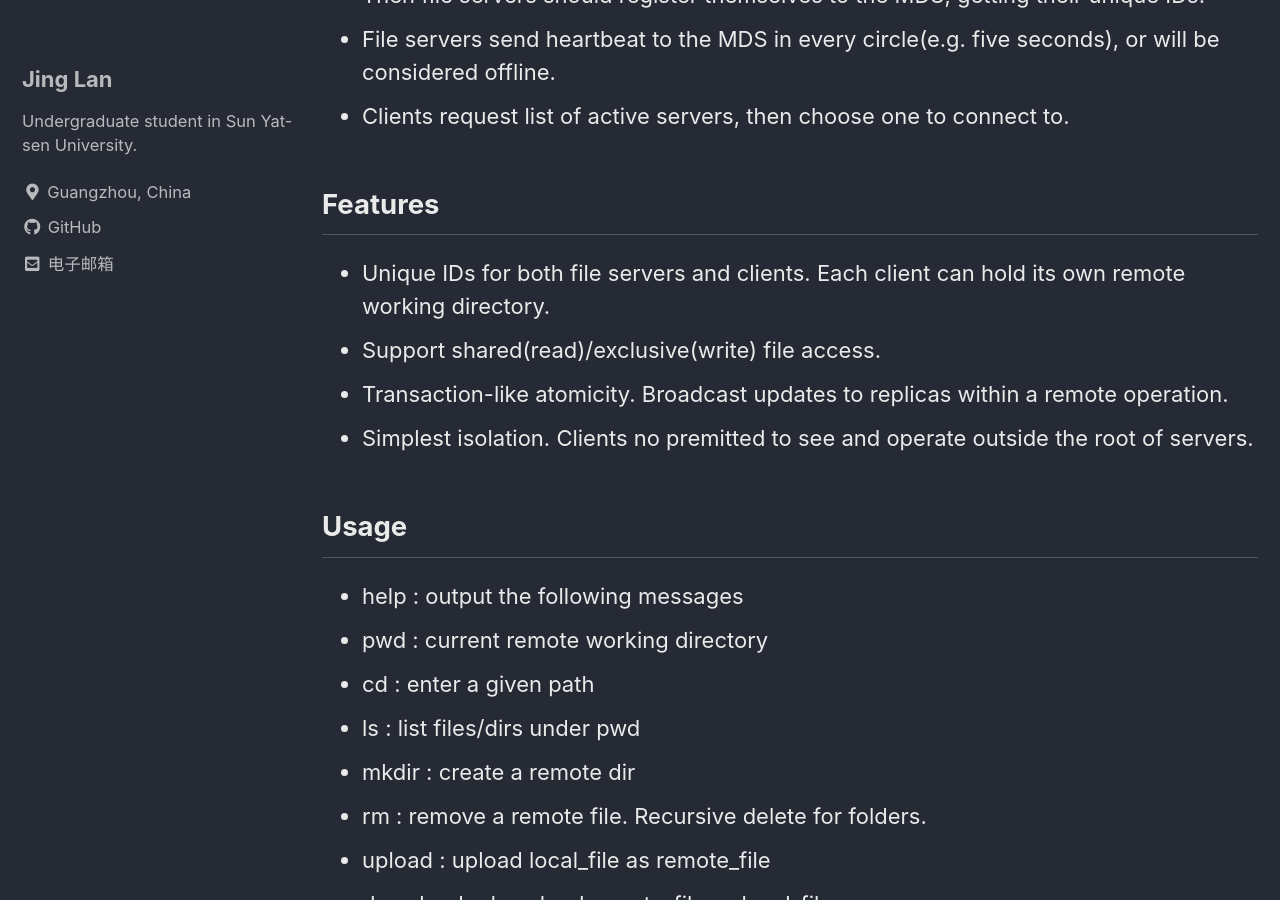
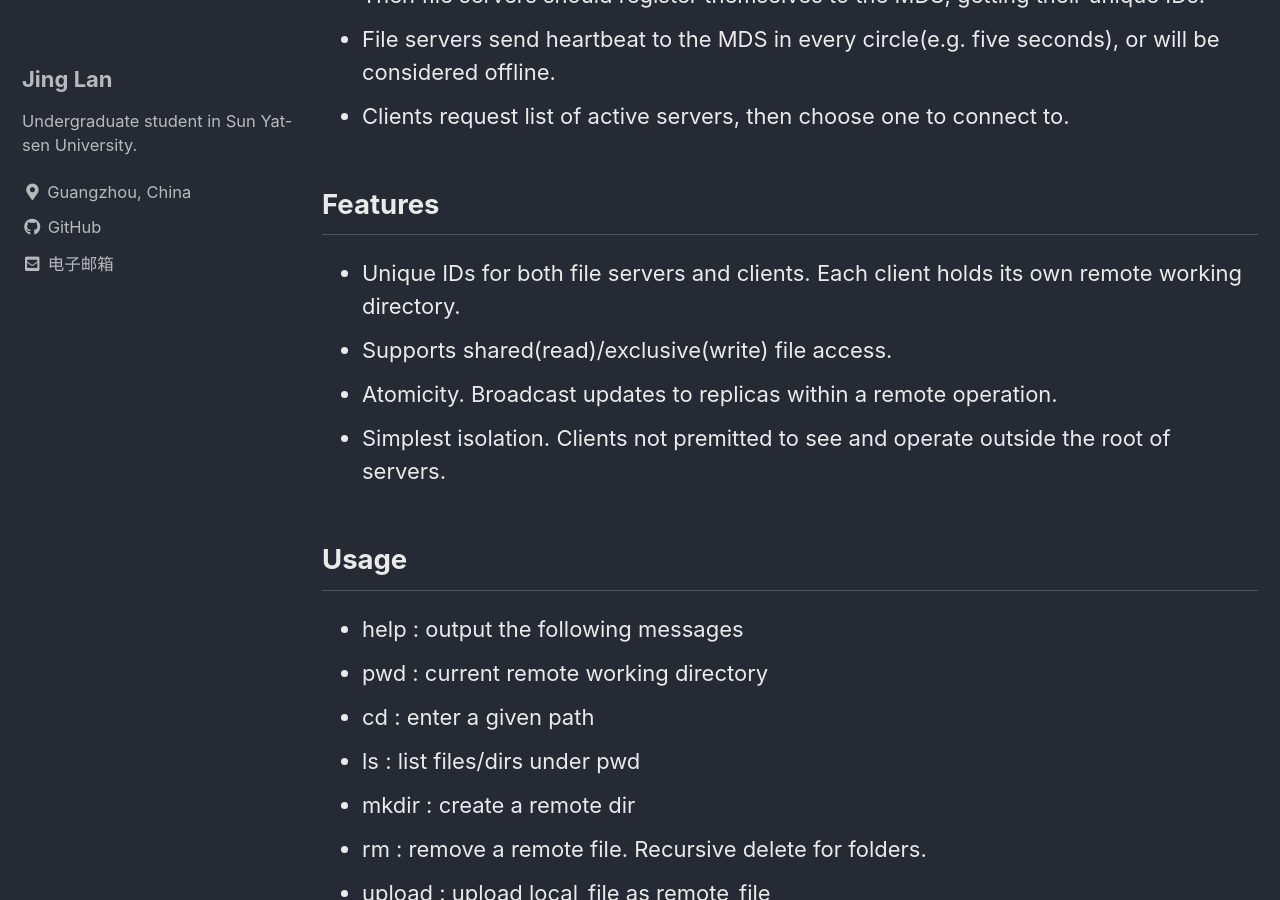
Before and after one commit to Lan-Jing/Lan-Jing.github.io, a Jekyll site: the page built from _posts/2021-1-26-dfs.md, in a window 1280 px wide and 900 px high, scrolled down 1409 px. Built offline with Jekyll 4.4.1, drawn with Linux system fonts in a browser that asks for light colours; cached includes are drawn as plain includes; comment, search, counter and statistics services are not loaded; some of the changed text lies outside the part shown.

```diff
--- a/_posts/2021-1-26-dfs.md
+++ b/_posts/2021-1-26-dfs.md
@@ -25,10 +25,10 @@ Jan. 24th, 2021 ~ Jan. 25th, 2021
 
 ## Features
 
-* Unique IDs for both file servers and clients. Each client can hold its own remote working directory.
-* Support shared(read)/exclusive(write) file access.
-* Transaction-like atomicity. Broadcast updates to replicas within a remote operation.
-* Simplest isolation. Clients no premitted to see and operate outside the root of servers.
+* Unique IDs for both file servers and clients. Each client holds its own remote working directory.
+* Supports shared(read)/exclusive(write) file access.
+* Atomicity. Broadcast updates to replicas within a remote operation.
+* Simplest isolation. Clients not premitted to see and operate outside the root of servers.
 
 ## Usage
 
```
Also changed, not shown: _posts/2021-2-7-rust.md (added, +30 -0 lines).
